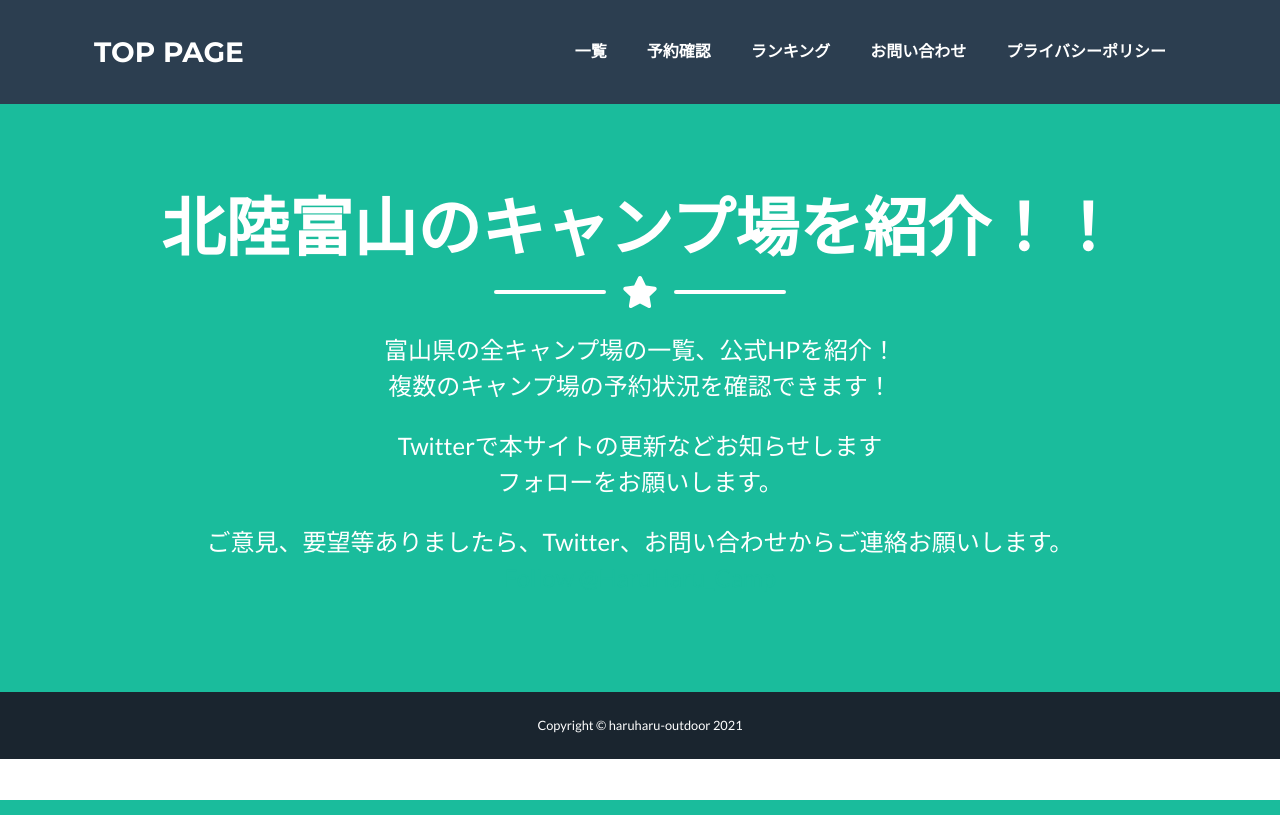
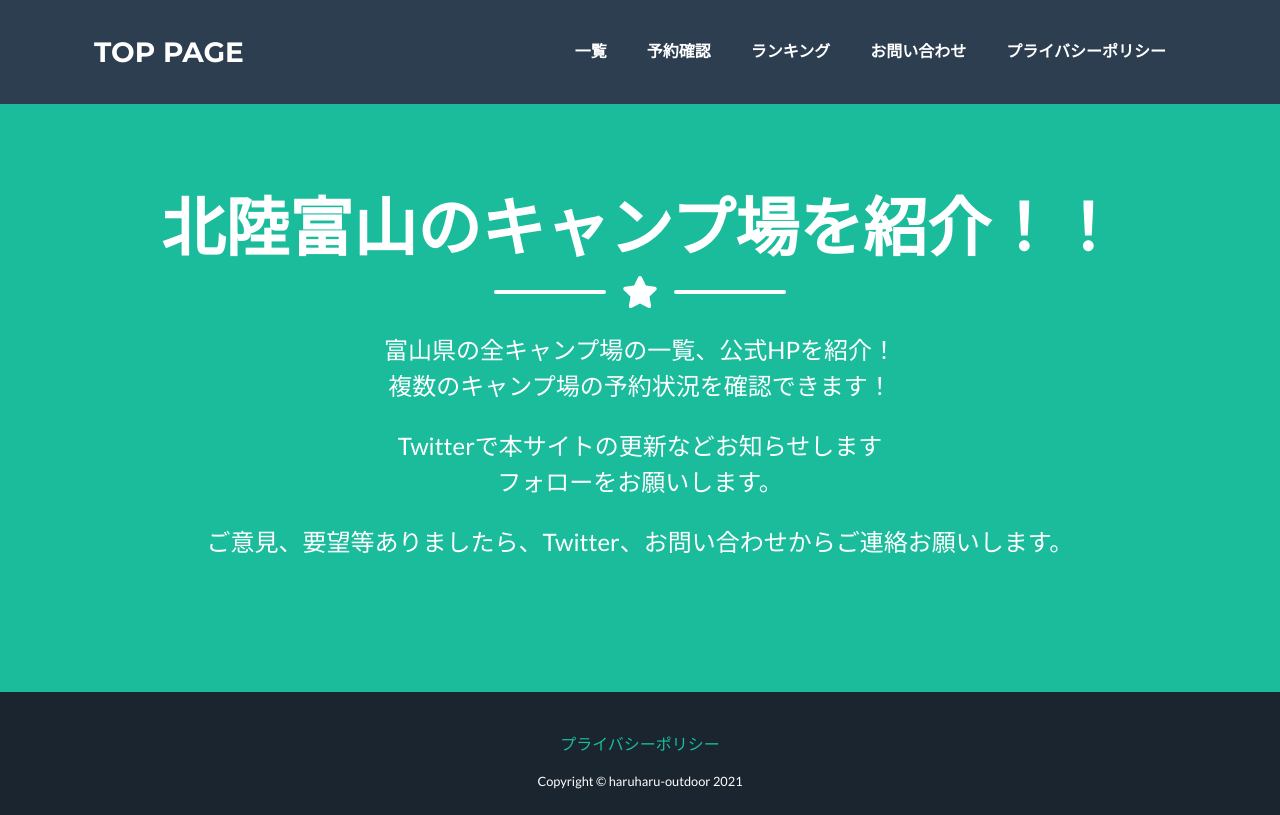
Before and after one commit to hw0917/haruharucamp, a Flask app: page / in a window 1280 px wide. Run offline with Flask 2, Linux system fonts and the light colour scheme; some libraries are stand-ins or nearby versions.

Commit message:
udpate: プライバシーポリシーの表示位置変更

```diff
--- a/src/templates/index.html
+++ b/src/templates/index.html
@@ -158,6 +158,7 @@
     </footer> -->
     <!-- コメントCopyright Section-->
     <div class="copyright py-4 text-center text-white">
+        <a class="nav-link py-3 px-0 px-lg-3 rounded js-scroll-trigger"  href="/privacy-policy">プライバシーポリシー</a>
         <div class="container"><small>Copyright © haruharu-outdoor 2021</small></div>
     </div>
     <!-- Scroll to Top Button (Only visible on small and extra-small screen sizes)-->
```
